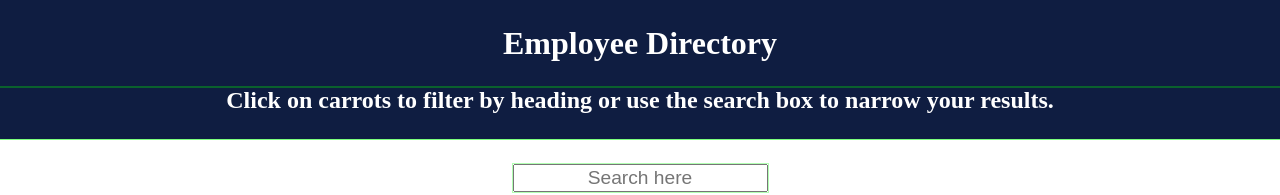
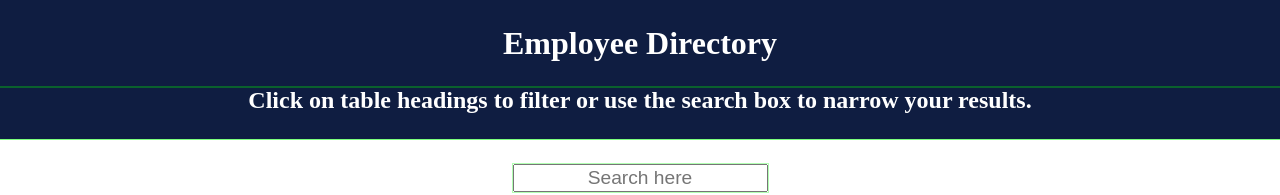
Before and after one commit to shamik05/Employee-Directory, a Next.js app: page / in a window 1280 px wide. Shown: the top 195 px of the page. Built offline with nearby package versions, Linux system fonts and the light colour scheme.

Commit message:
add subheading test to banner component

```diff
--- a/src/components/Banner.js
+++ b/src/components/Banner.js
@@ -3,7 +3,7 @@ const Banner = () => {
   return (
     <div id="banner">
       <h1>Employee Directory</h1>
-      <h2>Click on carrots to filter by heading or use the search box to narrow your results.</h2>
+      <h2>Click on table headings to filter or use the search box to narrow your results.</h2>
     </div>
   );
 }
```
Also changed, not shown: 1 other file (tests, documents, lock files or other folders).
